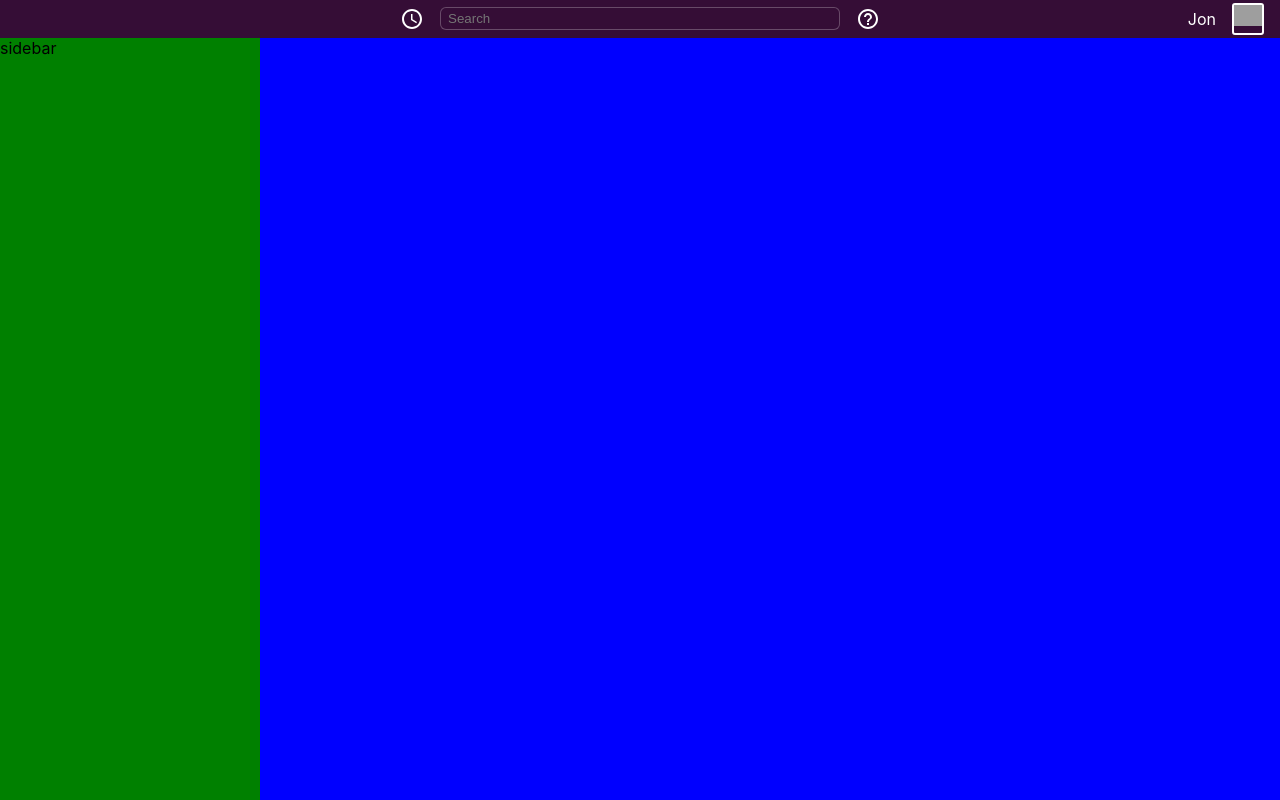
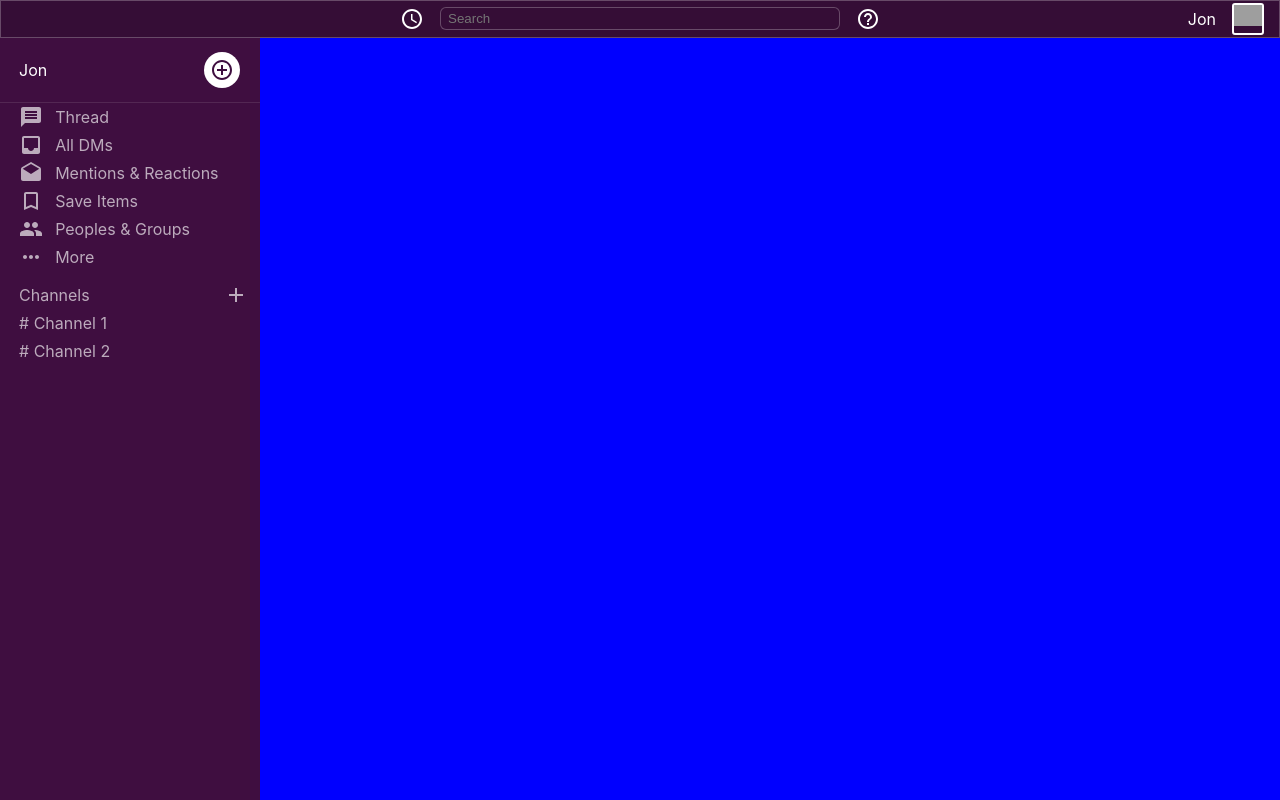
Before and after one commit to jontruong/slack-clone, a React (Create React App) app: page / in a window 1280 px wide. Built offline with nearby package versions, Linux system fonts and the light colour scheme; grey boxes are pictures that could not be loaded.

Commit message:
Adds sidebar

```diff
--- a/src/components/Header.js
+++ b/src/components/Header.js
@@ -36,6 +36,7 @@
 align-items: center;
 justify-content: center;
 position: relative;
+box-shadow: inset 0 0 0 1px rgb(104 74 104);
 `
 
 const Main = styled.div`
--- a/src/components/Sidebar.js
+++ b/src/components/Sidebar.js
@@ -1,11 +1,118 @@
-import React from 'react'
+import React from 'react';
+import styled from 'styled-components';
+import AddCircleOutlineIcon from '@material-ui/icons/AddCircleOutline';
+import AddIcon from '@material-ui/icons/Add';
+import {sidebarItems} from '../data/SidebarData';
 
 function Sidebar() {
     return (
-        <div style= {{ background: "green"}}>
-            sidebar
-        </div>
+        <Container>
+            <WorkspaceContainer>
+                <Name>
+                    Jon
+                </Name>
+                <NewMessage>
+                    <AddCircleOutlineIcon/>
+                </NewMessage>
+            </WorkspaceContainer>
+            <MainChannels>
+                {
+                sidebarItems.map(item => (
+                    <MainChannelItem>
+                        {item.icon}
+                        {item.text}
+                    </MainChannelItem>
+                    ))
+                }
+            </MainChannels>
+            <ChannelsContainer>
+                <NewChannelsContainer>
+                    <div>
+                        Channels
+                    </div>
+                    <AddIcon/>
+                </NewChannelsContainer>
+                <ChannelsList>
+                    <Channel>
+                         # Channel 1
+                    </Channel>
+                    <Channel>
+                         # Channel 2
+                    </Channel>
+                </ChannelsList>
+            </ChannelsContainer>
+
+        </Container>
     )
 }
 
 export default Sidebar
+
+
+const Container = styled.div`
+background: #3F0E40;
+`
+
+const WorkspaceContainer = styled.div`
+color: white;
+height: 64px;
+display: flex;
+align-items: center;
+padding-left: 19px;
+justify-content: space-between;
+border-bottom: 1px solid #532753;`
+
+const Name = styled.div``
+
+const NewMessage = styled.div`
+width: 36px;
+height: 36px;
+background: white;
+color: #3f0e40;
+fill: #3f0e40;
+display:flex;
+justify-content:center;
+align-items:center;
+border-radius: 50%;
+margin-right: 20px;
+cursor: pointer;
+`
+const MainChannels = styled.div``
+
+const MainChannelItem = styled.div`
+color: rgb(188,171,188);
+display: grid;
+grid-template-columns: 15% auto;
+height: 28px;
+align-items: center;
+padding-left: 19px;
+cursor: pointer;
+:hover {
+    background:  #350D36;
+}`
+
+const ChannelsContainer = styled.div`
+color: rgb(188,171,188);
+margin-top: 10px;
+
+`
+
+const NewChannelsContainer = styled.div`
+display: flex;
+justify-content: space-between;
+align-items: center;
+height: 28px;
+padding-left: 19px;
+padding-right: 12px;
+`
+const ChannelsList = styled.div``
+
+const Channel = styled.div`
+height:28px;
+display:flex;
+align-items: center;
+padding-left: 19px;
+cursor:pointer;
+:hover {
+    background: #350D36;
+}`
--- /dev/null
+++ b/src/data/SidebarData.js
@@ -0,0 +1,36 @@
+
+import MessageIcon from '@material-ui/icons/Message';
+import InboxIcon from '@material-ui/icons/Inbox';
+import DraftsIcon from '@material-ui/icons/Drafts';
+import BookmarkBorderIcon from '@material-ui/icons/BookmarkBorder';
+import MoreHorizIcon from '@material-ui/icons/MoreHoriz';
+import PeopleIcon from '@material-ui/icons/People';
+
+
+export const sidebarItems = [
+    {
+        icon:<MessageIcon />,
+        text: "Thread"
+    },
+    {
+        icon:<InboxIcon />,
+        text: "All DMs"
+    },
+    {
+        icon:<DraftsIcon />,
+        text: "Mentions & Reactions"
+    },
+    {
+        icon:<BookmarkBorderIcon />,
+        text: "Save Items"
+    },
+    {
+        icon:<PeopleIcon />,
+        text: "Peoples & Groups"
+    },
+    {
+        icon:<MoreHorizIcon />,
+        text: "More"
+    }
+
+]
```
